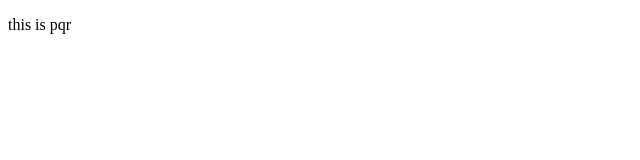
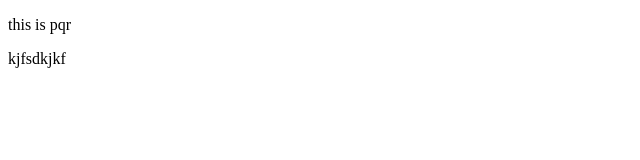
Before and after one commit to RishabhKGarg/pqrpqr, a plain HTML site: page index.html in a window 1280 px wide. Shown: the full height of the page, 0-640 px from the left. Drawn offline with Linux system fonts and the light colour scheme.

Commit message:
added a new line

```diff
--- a/index.html
+++ b/index.html
@@ -7,5 +7,6 @@
 </head>
 <body>
     <p>this is pqr</p>
+    <p>kjfsdkjkf</p>
 </body>
 </html>
```
